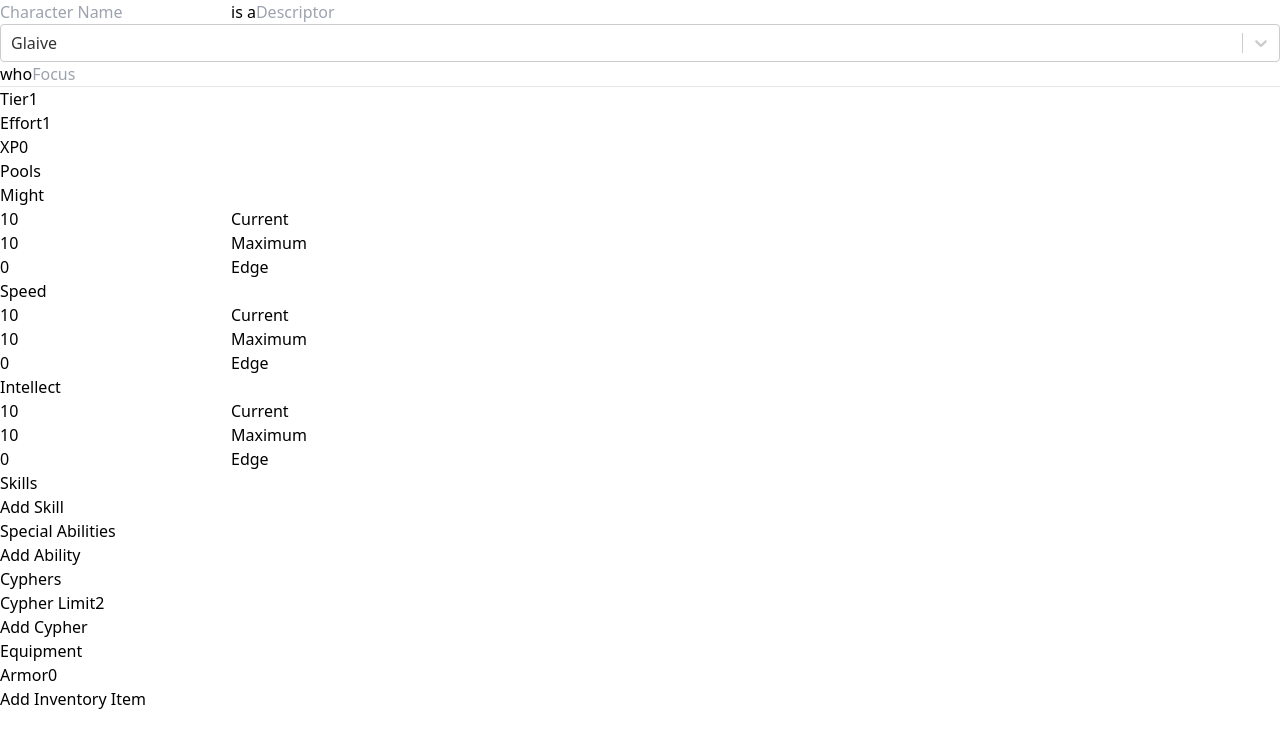
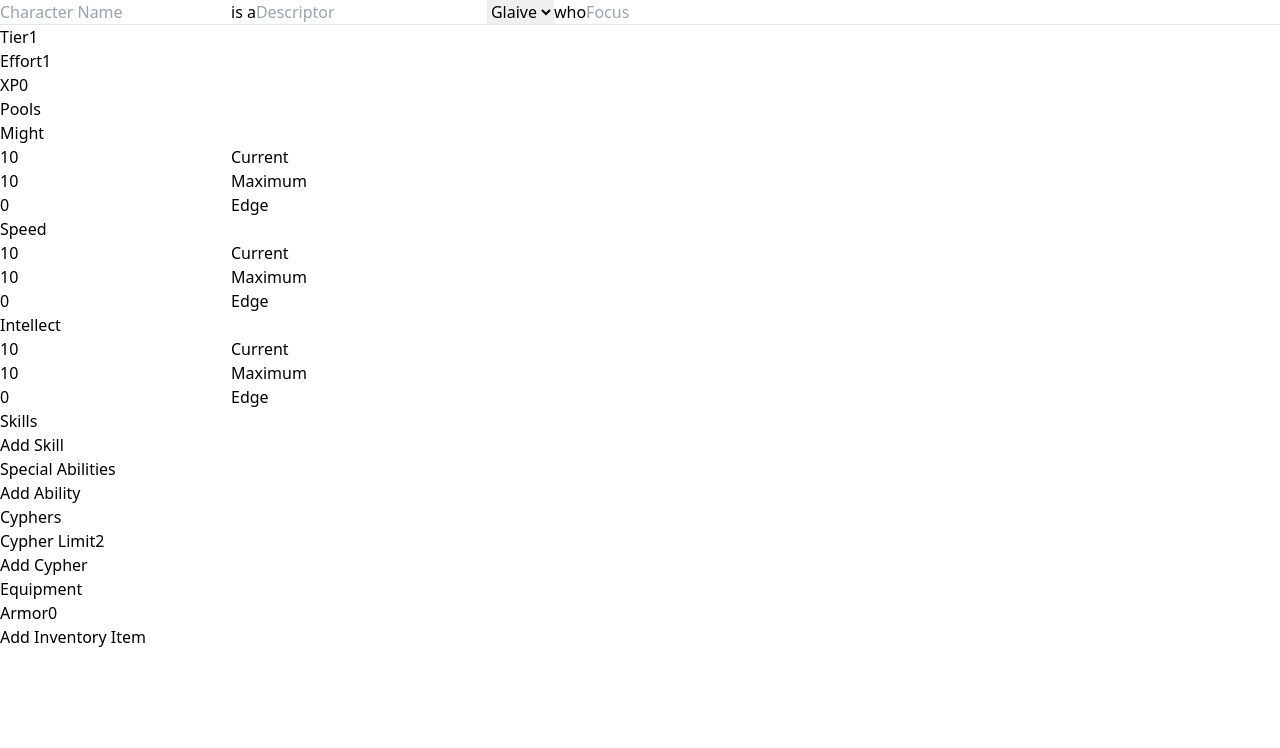
Before and after one commit to Aurenos/numenera-web-character-sheet, a React (Vite) app: page / in a window 1280 px wide. Shown: the top 748 px of the page. Built offline with nearby package versions, Linux system fonts and the light colour scheme.

Commit message:
removed react-select and reworked ctype component

```diff
--- a/package.json
+++ b/package.json
@@ -12,7 +12,6 @@
     "@heroicons/react": "^1.0.6",
     "react": "^18.2.0",
     "react-dom": "^18.2.0",
-    "react-select": "^5.4.0",
     "ts-pattern": "^4.0.5"
   },
   "devDependencies": {
--- a/src/components/BasicInfo/CharacterTypeSelect.tsx
+++ b/src/components/BasicInfo/CharacterTypeSelect.tsx
@@ -1,18 +1,6 @@
 import React from "react";
-import Select from "react-select";
 import { CharacterType } from "../../lib/characterSheet";
 import { Action } from "../../lib/reducer";
-
-type OptionType = {
-  value: string;
-  label: string;
-};
-
-const CTypeOptions: OptionType[] = [
-  { value: "Glaive", label: "Glaive" },
-  { value: "Jack", label: "Jack" },
-  { value: "Nano", label: "Nano" },
-];
 
 interface CharacterTypeSelectProps {
   dispatch: React.Dispatch<Action>;
@@ -23,22 +11,20 @@ interface CharacterTypeSelectProps {
 const CharacterTypeSelect = (props: CharacterTypeSelectProps) => {
   const { dispatch } = props;
   return (
-    <Select
-      className={props.className}
-      options={CTypeOptions}
-      isClearable={false}
-      value={
-        CTypeOptions.find(ctype => ctype.value === props.characterType) ||
-        CTypeOptions[0]
-      }
-      onChange={option =>
+    <select
+      className='select select-primary border-none text-center text-base text-primary pl-10'
+      value={props.characterType}
+      onChange={evt =>
         dispatch({
           t: "setCharType",
-          characterType:
-            option !== null ? (option.value as CharacterType) : "Glaive",
+          characterType: evt.target.value as CharacterType,
         })
       }
-    />
+    >
+      <option value='Glaive'>Glaive</option>
+      <option value='Jack'>Jack</option>
+      <option value='Nano'>Nano</option>
+    </select>
   );
 };
 
```
Also changed, not shown: 2 other files (tests, documents, lock files or other folders).
